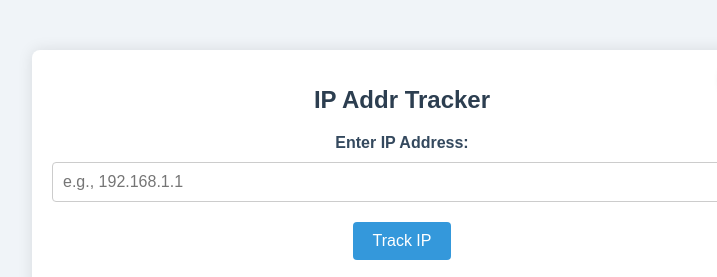
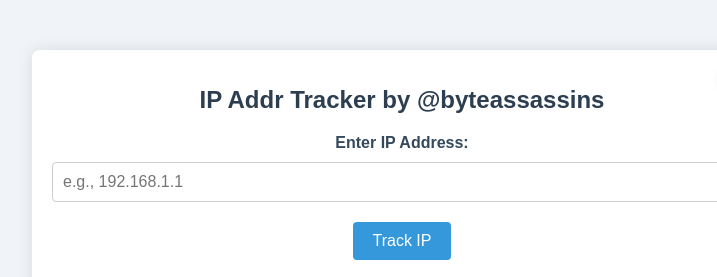
Before and after one commit to Sumitshah00/ipaddr-tracker, a plain HTML site: page index.html in a window 1280 px wide. Shown: the top 277 px of the page, 238-955 px from the left. Drawn offline with Linux system fonts and the light colour scheme.

Commit message:
Update index.html

```diff
--- a/index.html
+++ b/index.html
@@ -150,7 +150,7 @@
 <body>
     <div class="container">
         <img src="https://byteassassinsextra.github.io/byteassassins5/byte.jpg" alt="Logo" class="logo">
-        <h1>IP Addr Tracker</h1>
+        <h1>IP Addr Tracker by @byteassassins</h1>
         <form id="ipForm">
             <label for="ip_address">Enter IP Address:</label>
             <input type="text" id="ip_address" name="ip_address" placeholder="e.g., 192.168.1.1" required>
```
